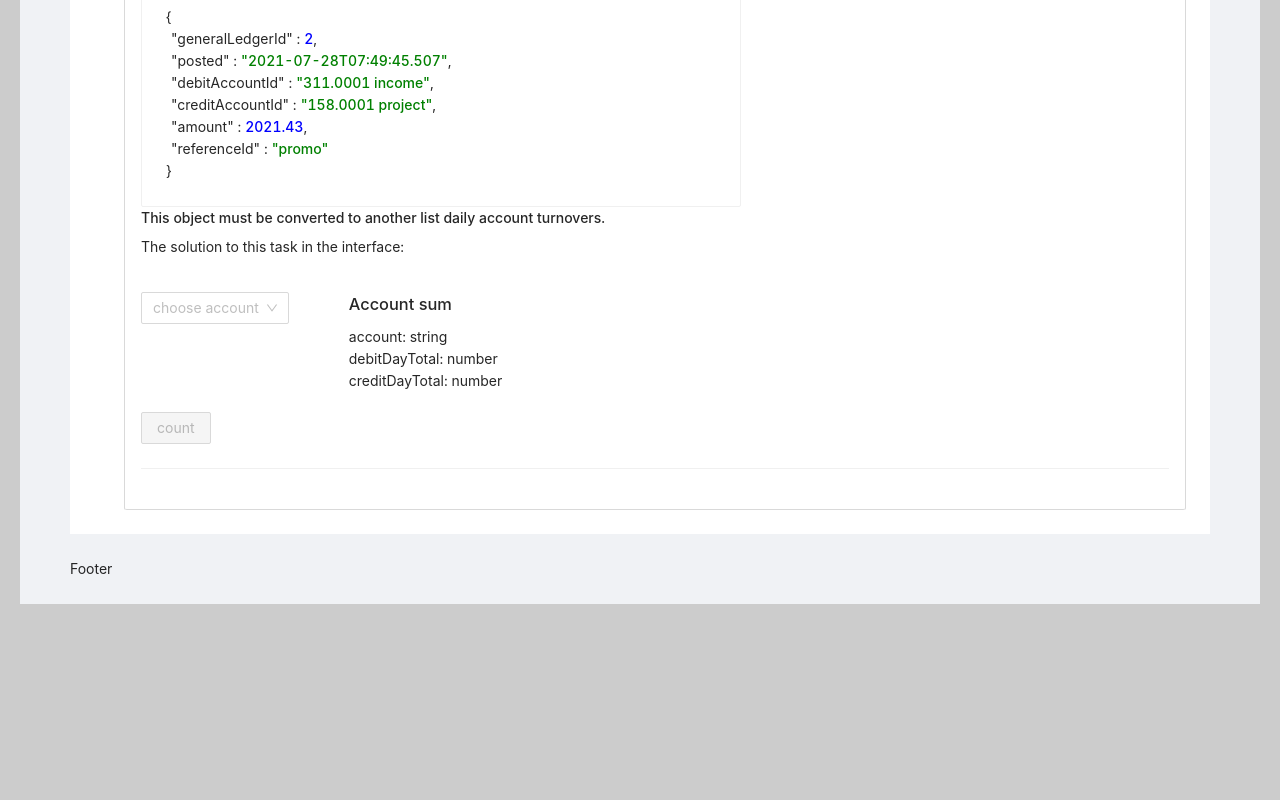
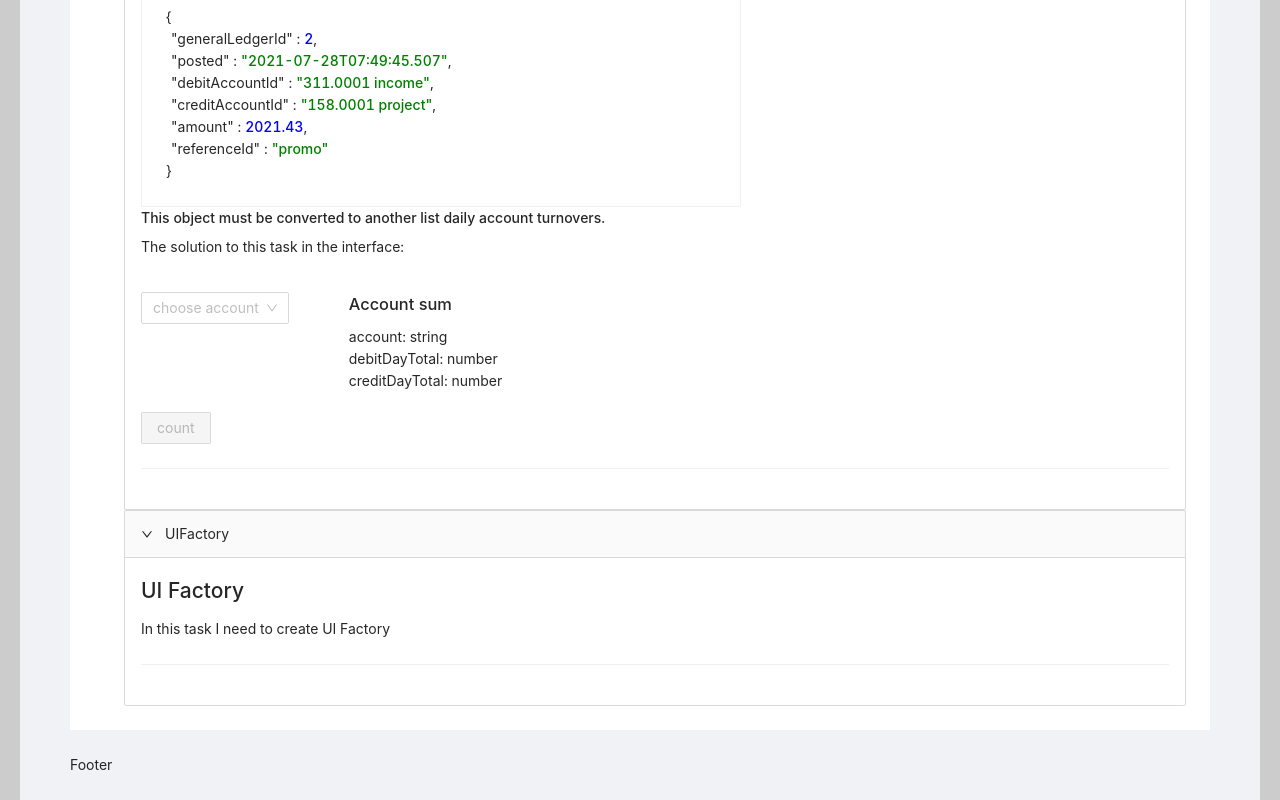
Before and after one commit to StepanAndrosov/my-middle-way, a React (Create React App) app: page /typescript in a window 1280 px wide. Shown: the part 351-1151 px from the top of the page. Before the commit the page ends 955 px from the top, so only its background shows below. Built offline with nearby package versions, Linux system fonts and the light colour scheme.

Commit message:
ui factory start

```diff
--- a/src/components/Header/Header.tsx
+++ b/src/components/Header/Header.tsx
@@ -1,4 +1,3 @@
-import { useState } from 'react'
 import { Col, Row } from 'antd'
 import style from './Header.module.css'
 import { NavLink } from 'react-router-dom'
--- a/src/features/TypescriptCourse/TypescriptCourse.tsx/TypescriptCoursre.tsx
+++ b/src/features/TypescriptCourse/TypescriptCourse.tsx/TypescriptCoursre.tsx
@@ -1,4 +1,5 @@
 import { Ledger } from '../Ledger/Ledger'
+import { UIFactory } from '../UIFactory/UIFactory'
 import style from './TypescriptCoursre.module.css'
 
 export const TypescriptCourse: React.FC = () => {
@@ -6,6 +7,7 @@ export const TypescriptCourse: React.FC = () => {
     <div className={style.Course}>
       <h1>TypeScript Course</h1>
       <Ledger />
+      <UIFactory />
     </div>
   )
 }
--- /dev/null
+++ b/src/features/TypescriptCourse/UIFactory/UIFactory.tsx
@@ -0,0 +1,18 @@
+import { Divider, Collapse } from 'antd'
+import style from './UIFactory.module.css'
+
+const { Panel } = Collapse
+
+export const UIFactory = () => {
+  return (
+    <Collapse defaultActiveKey={['2']}>
+      <Panel header="UIFactory" key="2">
+        <h2>UI Factory</h2>
+        <p>In this task I need to create UI Factory</p>
+        <div className={style.content}></div>
+
+        <Divider />
+      </Panel>
+    </Collapse>
+  )
+}
```
Also changed, not shown: src/components/ui/Button/MyButtton.tsx (added, +9 -0 lines), src/features/TypescriptCourse/UIFactory/UIFactory.module.css (added).
